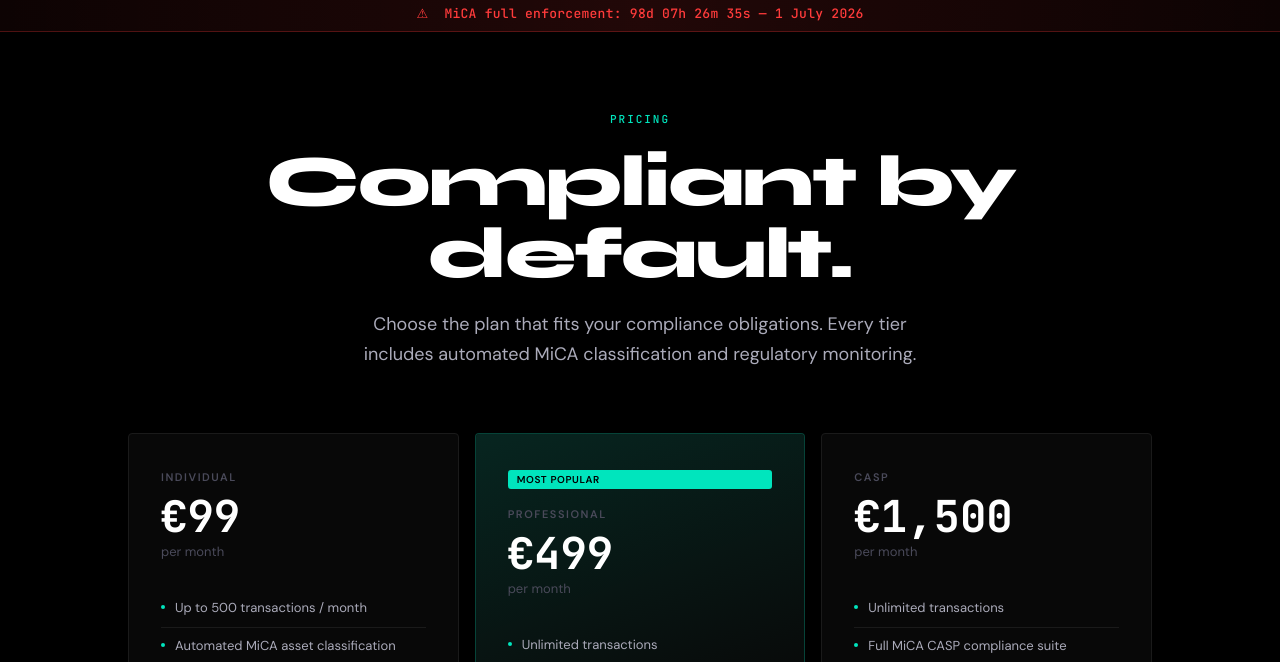
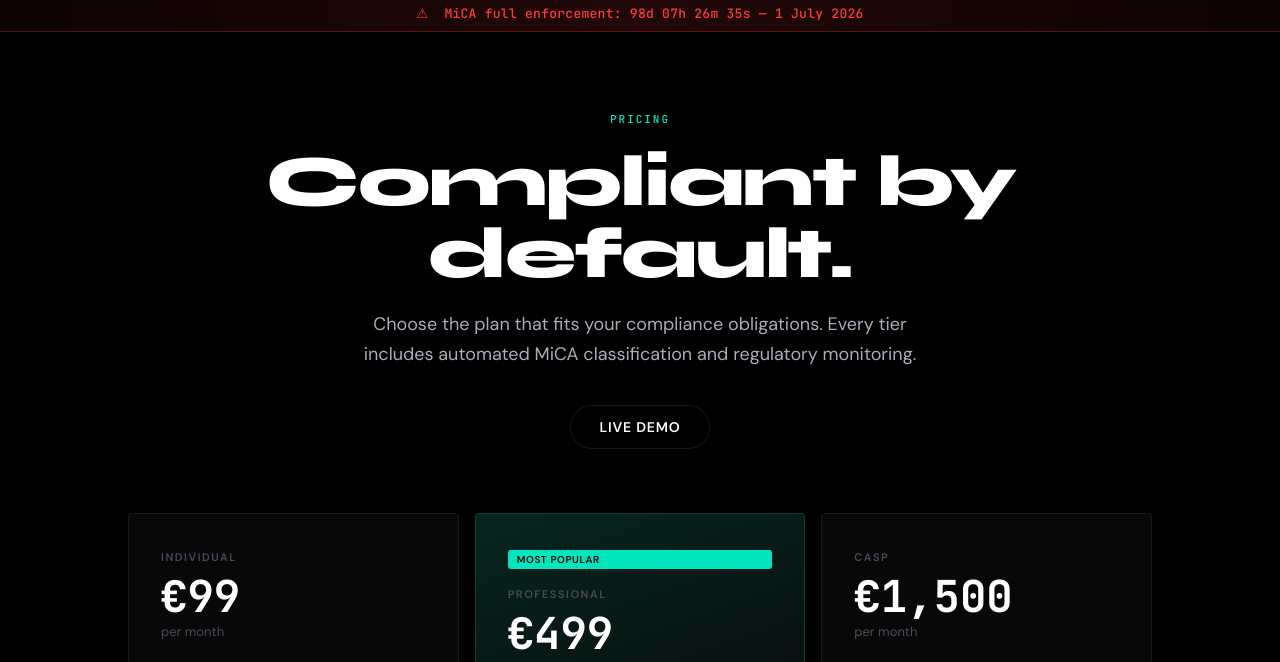
Before and after one commit to LobsterQuant/sentinel-web, a plain HTML site: page pricing.html in a window 1280 px wide. Shown: the part 65-727 px from the top of the page. Drawn offline with Linux system fonts and the light colour scheme.

Commit message:
feat: add Live Demo button to pricing page

```diff
--- a/pricing.html
+++ b/pricing.html
@@ -263,6 +263,16 @@
       opacity: 0;
       transform: translateY(20px);
       animation: fadeUp 0.6s ease forwards 0.38s;
+    }
+
+    .page-header-ctas {
+      display: flex;
+      gap: 14px;
+      justify-content: center;
+      margin-top: 36px;
+      opacity: 0;
+      transform: translateY(20px);
+      animation: fadeUp 0.6s ease forwards 0.54s;
     }
 
     @keyframes fadeUp {
@@ -705,6 +715,9 @@
     <p class="page-header-sub">
       Choose the plan that fits your compliance obligations. Every tier includes automated MiCA classification and regulatory monitoring.
     </p>
+    <div class="page-header-ctas">
+      <a href="/sentinel-dashboard" class="btn-secondary" style="padding: 12px 28px; font-size: 14px;">Live Demo</a>
+    </div>
   </header>
 
   <!-- ═══════════════ PRICING CARDS ═══════════════ -->
```
